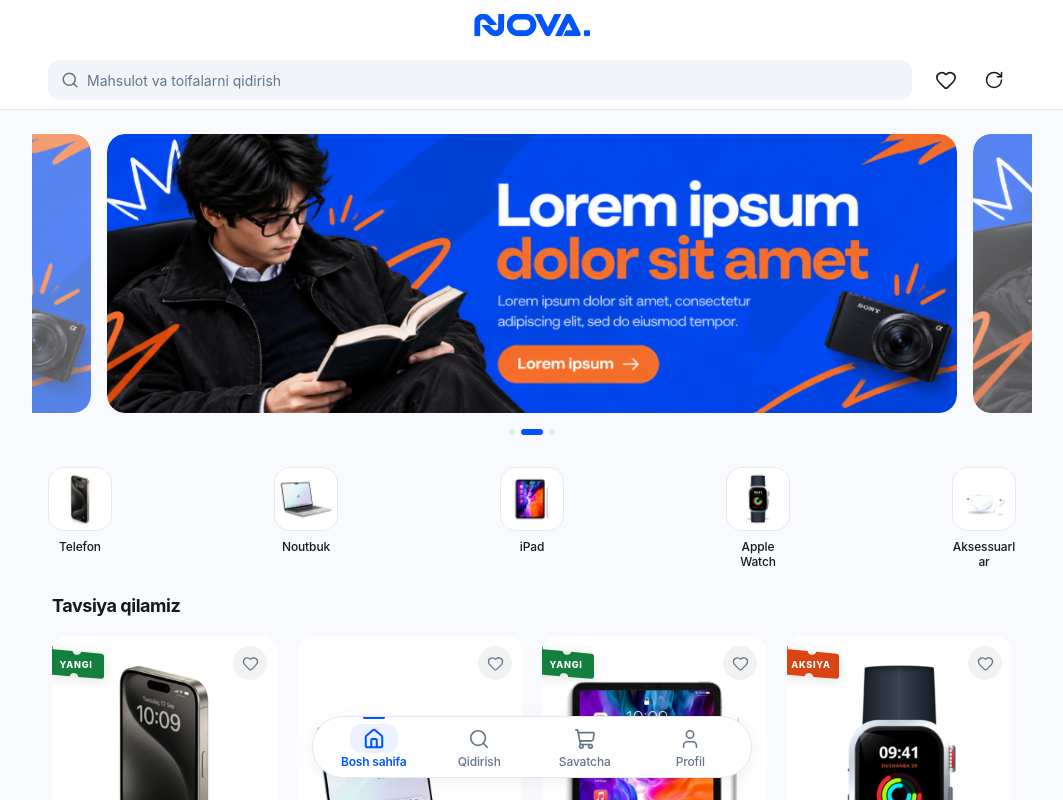
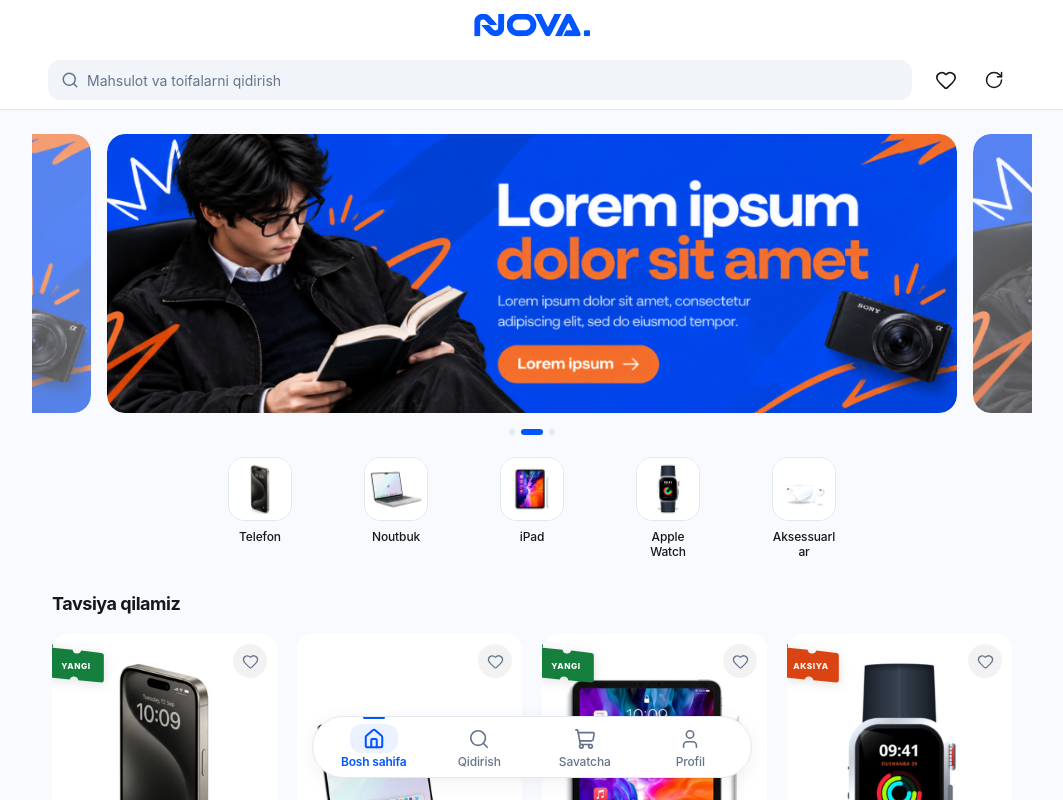
Before and after one commit to rakhimov-web/ecommerce, a React (Vite) app: page / in a window 1280 px wide. Shown: the top 800 px of the page, without its empty margins (108-1171 px from the left). Built offline with nearby package versions, Linux system fonts and the light colour scheme; a web font is replaced by a local one.

Commit message:
fix(ui): restore 3D product badge, remove dark theme, equalize category gaps, and unify subtle search active state

```diff
--- a/src/components/banner/bannerCarousel.module.css
+++ b/src/components/banner/bannerCarousel.module.css
@@ -2,7 +2,7 @@
   width: 100%;
   max-width: 1000px;
   position: relative;
-  margin: 0 auto 3.2rem auto;
+  margin: 0 auto 2.2rem auto;
   user-select: none;
   -webkit-user-select: none;
 }
@@ -137,13 +137,13 @@
 
 @media (max-width: 768px) {
   .bannerSection {
-    margin: 0 auto 2.8rem auto;
+    margin: 0 auto 2.0rem auto;
   }
 }
 
 @media (max-width: 640px) {
   .bannerSection {
-    margin: 0 auto 2.8rem auto;
+    margin: 0 auto 2.0rem auto;
   }
 
   .slideCard {
@@ -153,7 +153,7 @@
 
 @media (max-width: 360px) {
   .bannerSection {
-    margin: 0 auto 2.4rem auto;
+    margin: 0 auto 1.8rem auto;
   }
 
   .slideCard {
@@ -163,7 +163,7 @@
 
 @media (max-width: 340px) {
   .bannerSection {
-    margin: 0 auto 2.2rem auto;
+    margin: 0 auto 1.6rem auto;
   }
 
   .slideCard {
--- a/src/components/categories/categoryGrid.module.css
+++ b/src/components/categories/categoryGrid.module.css
@@ -1,6 +1,6 @@
 .section {
   width: 100%;
-  margin: 0 0 var(--section-gap) 0;
+  margin: 1.0rem auto 3.2rem auto;
   font-family: var(--font-primary);
   user-select: none;
   -webkit-user-select: none;
@@ -12,7 +12,7 @@
   justify-content: space-between;
   align-items: flex-start;
   width: 100%;
-  max-width: 1000px;
+  max-width: 640px;
   margin: 0 auto;
   padding: 0 var(--page-gutter);
 }
@@ -98,6 +98,10 @@
 
 /* Mobil ekranlar uchun moslashuv */
 @media (max-width: 768px) {
+  .section {
+    margin: 0.8rem auto 2.8rem auto;
+  }
+
   .iconWrapper {
     width: 5.6rem;
     height: 5.6rem;
@@ -125,6 +129,10 @@
 }
 
 @media (max-width: 360px) {
+  .section {
+    margin: 0.6rem auto 2.4rem auto;
+  }
+
   .iconWrapper {
     width: 4.8rem;
     height: 4.8rem;
@@ -138,6 +146,10 @@
 }
 
 @media (max-width: 340px) {
+  .section {
+    margin: 0.6rem auto 2.2rem auto;
+  }
+
   .iconWrapper {
     width: 4.4rem;
     height: 4.4rem;
--- a/src/components/header/header.module.css
+++ b/src/components/header/header.module.css
@@ -45,24 +45,24 @@
   align-items: center;
   flex: 1;
   background-color: var(--surface-subtle);
-  border: 1px solid transparent;
+  border: 1px solid var(--border-subtle);
   border-radius: var(--radius-md);
   padding: 0 var(--space-3);
   height: 4rem;
   outline: none;
   touch-action: manipulation;
-  transition: background-color var(--dur-ui) var(--ease-out), border-color var(--dur-ui) var(--ease-out), box-shadow var(--dur-ui) var(--ease-out);
+  transition: border-color var(--dur-ui) var(--ease-out);
 }
 
-/* Fokuslangan / active holat: Nozik va tabiiy */
+/* Fokuslangan / active holat: deyarli bilinmaydi, bg oq bo'lmaydi, biroz borderda bilinadi */
 .searchBox:focus-within {
   border-color: var(--border);
-  box-shadow: var(--shadow-sm);
-  background-color: var(--white);
+  background-color: var(--surface-subtle);
+  box-shadow: none;
 }
 
 .searchBox:focus-within .searchIcon {
-  color: var(--black);
+  color: var(--gray);
 }
 
 .searchIcon {
--- a/src/components/products/TicketBadge.jsx
+++ b/src/components/products/TicketBadge.jsx
@@ -13,42 +13,42 @@
     <div className={styles.badgeWrapper} aria-label={label}>
       <svg
         className={styles.ticketSvg}
-        viewBox="0 0 75 44"
+        viewBox="0 0 75 52"
         fill="none"
         xmlns="http://www.w3.org/2000/svg"
       >
         {/* Chap yuqori burchakdagi 3D orqaga qayrilgan burchak (fold flap) */}
-        <path d="M 0 3.8 L 6.2 0 L 6.2 4.2 Z" fill={foldColor} />
+        <path d="M 0 4.4 L 6.4 0 L 6.4 4.8 Z" fill={foldColor} />
 
-        {/* Yuqori va pastki qirrasida chuqur yarim doira o'yig'i bo'lgan ixcham chipta tanasi */}
+        {/* Yuqori va pastki qirrasida chuqur yarim doira o'yig'i (notches) bo'lgan asosiy chipta tanasi */}
         <path
-          d="M 0 3.8
-             L 33 6.6
-             A 6 6 0 0 0 44.6 7.6
-             L 71.6 10.4
-             Q 75 10.8 75 13.5
-             L 75 41
-             Q 75 44 71.6 44
-             L 40.6 41.4
-             A 6 6 0 0 0 29 40.4
-             L 3.2 38.2
-             Q 0 37.8 0 35.2
-             L 0 3.8
+          d="M 0 4.4
+             L 33 7.6
+             A 6 6 0 0 0 44.6 8.8
+             L 71.6 12
+             Q 74.8 12.4 74.8 15.2
+             L 74.8 48.4
+             Q 74.8 51.6 71.6 51.6
+             L 40.6 48.6
+             A 6 6 0 0 0 29 47.4
+             L 3.2 44.8
+             Q 0 44.4 0 41.6
+             L 0 4.4
              Z"
           fill={mainColor}
         />
 
-        {/* Chipta markazidagi oq qalin matn — biroz kattalashtirilgan */}
+        {/* Chipta markazidagi oq qalin matn */}
         <text
           x="37.5"
-          y="24.8"
+          y="29"
           fill="var(--white)"
-          fontSize="12.2"
+          fontSize="11"
           fontWeight="800"
           fontFamily="var(--font-primary)"
           textAnchor="middle"
           dominantBaseline="central"
-          letterSpacing="0.9"
+          letterSpacing="0.8"
         >
           {label}
         </text>
--- a/src/components/products/productGrid.module.css
+++ b/src/components/products/productGrid.module.css
@@ -117,7 +117,7 @@
   display: block;
   width: 5.6rem;
   height: auto;
-  aspect-ratio: 75 / 44;
+  aspect-ratio: 75 / 52;
 }
 
 /* Sevimlilar (Like) yurakcha tugmasi — BORDERSIZ, SOYASIZ VA OPACITY LI FON */
@@ -461,7 +461,7 @@
   .ticketSvg {
     width: 5.2rem;
     height: auto;
-    aspect-ratio: 75 / 44;
+    aspect-ratio: 75 / 52;
   }
 
   .content {
@@ -522,7 +522,7 @@
   .ticketSvg {
     width: 4.8rem;
     height: auto;
-    aspect-ratio: 75 / 44;
+    aspect-ratio: 75 / 52;
   }
 
   .currentPrice {
@@ -586,7 +586,7 @@
   .ticketSvg {
     width: 4.3rem;
     height: auto;
-    aspect-ratio: 75 / 44;
+    aspect-ratio: 75 / 52;
   }
 
   .currentPrice {
@@ -654,7 +654,7 @@
   .ticketSvg {
     width: 3.9rem;
     height: auto;
-    aspect-ratio: 75 / 44;
+    aspect-ratio: 75 / 52;
   }
 
   .currentPrice {
--- a/src/components/skeleton/skeleton.module.css
+++ b/src/components/skeleton/skeleton.module.css
@@ -30,7 +30,7 @@
 .bannerSection {
   width: 100%;
   max-width: 1000px;
-  margin: 0 auto 3.2rem auto;
+  margin: 0 auto 2.2rem auto;
   padding: 0.4rem 0;
   user-select: none;
   -webkit-user-select: none;
@@ -68,13 +68,13 @@
 
 @media (max-width: 768px) {
   .bannerSection {
-    margin: 0 auto 2.8rem auto;
+    margin: 0 auto 2.0rem auto;
   }
 }
 
 @media (max-width: 640px) {
   .bannerSection {
-    margin: 0 auto 2.8rem auto;
+    margin: 0 auto 2.0rem auto;
   }
 
   .bannerCard {
@@ -84,13 +84,13 @@
 
 @media (max-width: 360px) {
   .bannerSection {
-    margin: 0 auto 2.4rem auto;
+    margin: 0 auto 1.8rem auto;
   }
 }
 
 @media (max-width: 340px) {
   .bannerSection {
-    margin: 0 auto 2.2rem auto;
+    margin: 0 auto 1.6rem auto;
   }
 }
 
@@ -100,7 +100,7 @@
 
 .categorySection {
   width: 100%;
-  margin: 0 0 3.2rem 0;
+  margin: 1.0rem auto 3.2rem auto;
   user-select: none;
   -webkit-user-select: none;
 }
@@ -110,9 +110,9 @@
   justify-content: space-between;
   align-items: flex-start;
   width: 100%;
-  max-width: 1000px;
+  max-width: 640px;
   margin: 0 auto;
-  padding: 0 2rem;
+  padding: 0 var(--page-gutter);
 }
 
 .categoryItem {
@@ -148,7 +148,7 @@
 
 @media (max-width: 768px) {
   .categorySection {
-    margin: 0 0 2.8rem 0;
+    margin: 0.8rem auto 2.8rem auto;
   }
 
   .categoryContainer {
@@ -175,7 +175,7 @@
 
 @media (max-width: 480px) {
   .categorySection {
-    margin: 0 0 2.8rem 0;
+    margin: 0.8rem auto 2.8rem auto;
   }
 
   .categoryContainer {
@@ -196,7 +196,7 @@
 
 @media (max-width: 360px) {
   .categorySection {
-    margin: 0 0 2.4rem 0;
+    margin: 0.6rem auto 2.4rem auto;
   }
 
   .categoryContainer {
--- a/src/index.css
+++ b/src/index.css
@@ -170,58 +170,6 @@
   --menu-height: 6.2rem; /* 62px desktop */
   --content-gap-top: 2.0rem; /* 20px desktop */
   --content-gap-bottom: 4.4rem; /* 44px desktop */
-}
-
-/* ========================================
-   DARK THEME (TELEGRAM THEMEPARAMS SYNC)
-   ======================================== */
-[data-theme="dark"] {
-  --primary: #2b7fff;
-  --primary-hover: #1f6fe5;
-  --primary-active: #155ecc;
-  --primary-subtle: rgba(43, 127, 255, 0.15);
-
-  --accent: #f05423;
-  --accent-hover: #d94412;
-  --accent-dark: #c43c0e;
-  --accent-subtle: rgba(240, 84, 35, 0.18);
-
-  --black: #f8fafc; /* Qorong'i rejim asosiy matn */
-  --gray: #94a3b8; /* Ikkilamchi matn */
-  --gray-muted: #94a3b8;
-  --border: #29303a;
-  --border-subtle: #1e242d;
-  --background: #0f1216; /* Qorong'i sahifa foni */
-  --surface-subtle: #1a1e24; /* Qidiruv maydoni va input foni */
-  --surface-hover: #232932;
-  --white: #171b21; /* Qorong'i rejim kartochka foni */
-
-  --dark-glass-bg: rgba(15, 18, 22, 0.95);
-  --dark-glass-border: rgba(255, 255, 255, 0.1);
-  --glass-bg: rgba(23, 27, 33, 0.96);
-
-  --shadow-sm: 0 1px 4px rgba(0, 0, 0, 0.4);
-  --shadow-md: 0 4px 20px rgba(0, 0, 0, 0.5);
-
-  --press-bg-light: rgba(255, 255, 255, 0.08);
-  --press-bg-on-dark: rgba(255, 255, 255, 0.14);
-
-  --stepper-btn-bg: #232932;
-  --stepper-btn-hover: #2c333f;
-  --stepper-btn-active: #374151;
-
-  --success: #22c55e;
-  --success-dark: #16a34a;
-  --success-subtle: rgba(34, 197, 94, 0.15);
-
-  --error: #f87171;
-  --error-subtle: rgba(248, 113, 113, 0.15);
-
-  --installment-bg: rgba(254, 240, 138, 0.15);
-  --installment-text: #fef08a;
-
-  --skeleton-base: #1f252e;
-  --skeleton-highlight: #28303b;
 }
 
 @media (max-width: 768px) {
--- a/src/pages/home/home.module.css
+++ b/src/pages/home/home.module.css
@@ -11,6 +11,8 @@
 
 .mainContent {
   width: 100%;
+  max-width: 1000px;
+  margin: 0 auto;
   padding-top: var(--content-gap-top);
   padding-bottom: var(--content-gap-bottom);
 }
--- a/src/pages/search/searchPage.module.css
+++ b/src/pages/search/searchPage.module.css
@@ -107,24 +107,24 @@
   align-items: center;
   flex: 1;
   background-color: var(--surface-subtle);
-  border: 1px solid transparent;
+  border: 1px solid var(--border-subtle);
   border-radius: var(--radius-md);
   padding: 0 var(--space-3);
   height: 4rem;
   outline: none;
   touch-action: manipulation;
-  transition: background-color var(--dur-ui) var(--ease-out), border-color var(--dur-ui) var(--ease-out), box-shadow var(--dur-ui) var(--ease-out);
+  transition: border-color var(--dur-ui) var(--ease-out);
 }
 
-/* Fokuslangan / active holat: Nozik va tabiiy */
+/* Fokuslangan / active holat: deyarli bilinmaydi, bg oq bo'lmaydi, biroz borderda bilinadi */
 .searchBox:focus-within {
   border-color: var(--border);
-  box-shadow: var(--shadow-sm);
-  background-color: var(--white);
+  background-color: var(--surface-subtle);
+  box-shadow: none;
 }
 
 .searchBox:focus-within .searchIcon {
-  color: var(--black);
+  color: var(--gray);
 }
 
 .searchIcon {
```
Also changed, not shown: src/lib/telegram.js, 1 other file (tests, documents, lock files or other folders).
